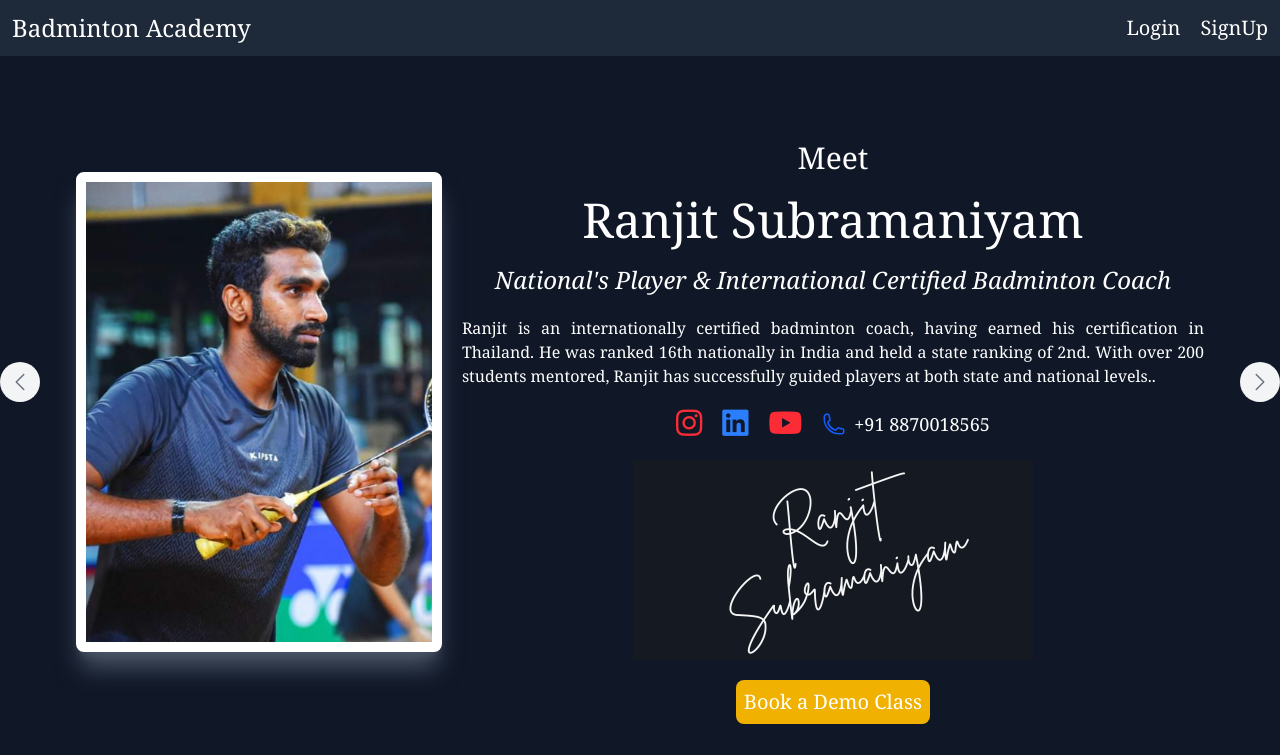
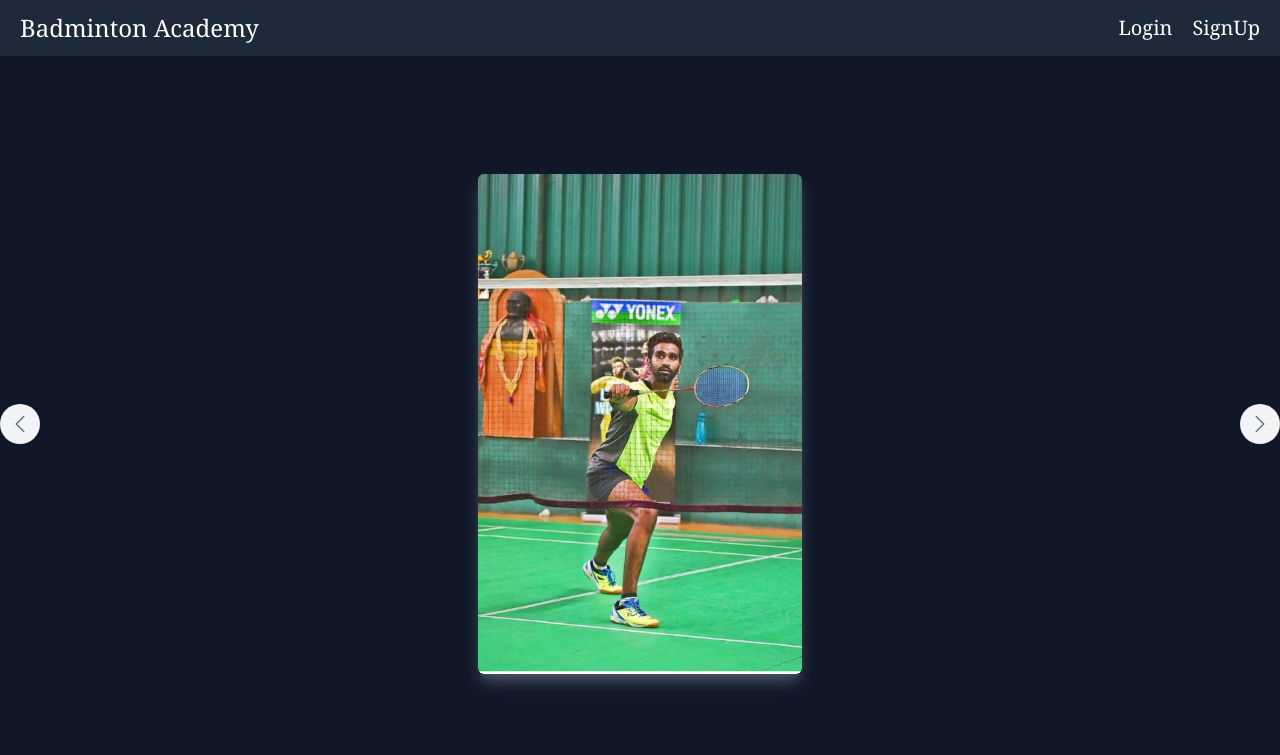
Before and after one commit to PratikJasl/Badminton-Academy, a React (Vite) app in the folder client/: page / in a window 1280 px wide. Shown: the top 755 px of the page. Built offline with nearby package versions, Linux system fonts and the light colour scheme.

Commit message:
changes to landing Page

```diff
--- a/client/index.html
+++ b/client/index.html
@@ -7,7 +7,7 @@
     <link href="https://cdnjs.cloudflare.com/ajax/libs/font-awesome/6.0.0-beta3/css/all.min.css" rel="stylesheet">
     <title>Badminton Academy</title>
   </head>
-  <body class="text-center bg-gray-900 text-white">
+  <body class="bg-gray-900 text-white">
     <div id="root"></div>
     <script type="module" src="/src/main.tsx"></script>
   </body>
--- a/client/src/App.tsx
+++ b/client/src/App.tsx
@@ -8,10 +8,10 @@ import { Route, Routes } from 'react-router-dom'
 
 function App() {
   return (
-    <div className='h-screen flex items-center justify-center'>
+    <div className='h-screen flex flex-col items-center justify-center'>
       <Navbar/>
       <Routes>
-      <Route path='/' element= {<Home/>}></Route>
+        <Route path='/' element= {<Home/>}></Route>
         <Route path='/Signup' element= {<SignUp/>}></Route>
         <Route path='/Login' element= {<LogIn/>}></Route>
       </Routes>
--- a/client/src/components/Home.tsx
+++ b/client/src/components/Home.tsx
@@ -1,11 +1,13 @@
-import Carousel from "./sections/carasol";
+import Carousel from "./sections/Carasol";
 import About from "./sections/About";
 
 function LandingPage(){
     return(
         <>
-            <Carousel/>
-            <About/>
+            <div className="flex flex-col items-center justify-center">
+                <Carousel/>
+                <About/>
+            </div>
         </>
     )
 }
--- a/client/src/components/auth/Login.tsx
+++ b/client/src/components/auth/Login.tsx
@@ -50,16 +50,17 @@ function LogIn(){
         return <Navigate to={'/'} />
     }
     return(
-        <form onSubmit={handleSubmit(onSubmit)} className="flex flex-col gap-3 lg:w-96 w-80 mt-20 shadow-lg shadow-white p-10 m-5 rounded-2xl">
+        <form onSubmit={handleSubmit(onSubmit)} className="flex flex-col items-center gap-3 lg:w-96 w-80 shadow-lg shadow-white p-10 rounded-2xl">
 
             <h1 className="text-3xl font-bold text-blue-600 mb-2 ">LogIn</h1>
 
+            <div className="flex flex-col gap-5">
                 <input
                     id="email"
                     type="email"
                     placeholder="Email"
                     {...register("email")}
-                className="shadow-lg p-2 rounded-lg bg-white text-black"
+                    className="shadow-lg p-2 rounded-lg bg-white text-black min-w-64"
                 />
                 {errors.email && (
                     <p className="text-sm text-red-700 bg-red-100 p-2 rounded-md mt-1 left-0 w-full">
@@ -79,12 +80,13 @@ function LogIn(){
                         {typeof errors.password?.message === "string" ? errors.password.message : ""}
                     </p>
                 )}
+            </div>
 
             <a href="" className="text-blue-500 hover:text-white">forgot password?</a>
 
             <button
                 type="submit"
-                className="shadow-lg p-2 rounded-lg bg-blue-700 text-white font-bold hover:bg-blue-600"
+                className="shadow-lg p-2 min-w-64 rounded-lg bg-blue-700 text-white font-bold hover:bg-blue-600"
             >
                 LogIn
             </button>
--- a/client/src/components/auth/SignUp.tsx
+++ b/client/src/components/auth/SignUp.tsx
@@ -77,7 +77,7 @@ function SignUp(){
         return <Navigate to={'/Login'} />
     }
     return(
-        <form onSubmit={handleSubmit(Register)} className="w-full max-w-2xl mx-auto mt-10 p-8 rounded-2xl shadow-lg shadow-white">
+        <form onSubmit={handleSubmit(Register)} className="lg:w-full w-72 max-w-2xl max-h-screen mt-20 mb-10 lg:mt-10 lg:p-8 p-5 overflow-auto rounded-2xl shadow-lg shadow-white">
 
             <h1 className="text-3xl font-bold text-blue-600 mb-6 text-center ">SignUp</h1>
 
@@ -240,8 +240,8 @@ function SignUp(){
                         )}
                     </div>
                 </div>
+
             </div>
-
             <button
                 type="submit"
                 className="w-full mt-6 shadow-lg p-3 rounded-lg bg-blue-700 text-white font-bold hover:bg-blue-600"
--- a/client/src/components/navbar/Navbar.tsx
+++ b/client/src/components/navbar/Navbar.tsx
@@ -20,10 +20,10 @@ function Navbar(){
 
     return(
         <>
-            <div className="flex flex-row justify-between items-center w-screen p-3 font-serif fixed top-0 bg-gray-800 z-10">
+            <div className="flex flex-row justify-between items-center font-serif fixed top-0 bg-gray-800 w-screen p-3 px-5 z-10">
 
                 <div className="lg:text-2xl">
-                   <a href="#home">Badminton Academy</a>
+                   <a href="/">Badminton Academy</a>
                 </div>
 
                 {userInfo === null ?
--- a/client/src/components/sections/About.tsx
+++ b/client/src/components/sections/About.tsx
@@ -38,7 +38,7 @@ function About(){
                             </a>
                             <div className="flex items-center gap-2 hover:scale-120 active:scale-120 transition transform duration-500 ease-in-out">
                                 <PhoneIcon className="h-6 w-6 text-blue-600" />
-                                <h3 className="text-lg">+91 8870018565</h3>
+                                <h3 className="text-lg">8870018565</h3>
                             </div>
                         </div>
 
--- a/client/src/components/sections/Carasol.tsx
+++ b/client/src/components/sections/Carasol.tsx
@@ -46,14 +46,14 @@ function Carousel() {
   };
 
   return (
-    <section id="carousel" className="mt-5 lg:mb-30 mb-10 scroll-smooth z-0 w-screen overflow-hidden">
+    <section id="carousel" className="mt-180">
       <div className="flex flex-row justify-center items-center shadow-lg shadow-gray-600 ">
         {imageLinks.length > 0 && (
           <div className="flex flex-col justify-center relative">
             <img
               src={imageLinks[currentIndex]}
               alt="carousel"
-              className={`w-fit h-[225px] md:h-[500px] scale-y-110 object-cover rounded-md transition-opacity duration-1000 ease-in-out ${
+              className={`w-fit h-[225px] md:h-[500px] object-cover rounded-md transition-opacity duration-1000 ease-in-out ${
                 isFading ? "opacity-0" : "opacity-100"
               }`}
               key={currentIndex}
```
Also changed, not shown: 1 other file (tests, documents, lock files or other folders). Lines whose indentation alone changed are shown as unchanged.
